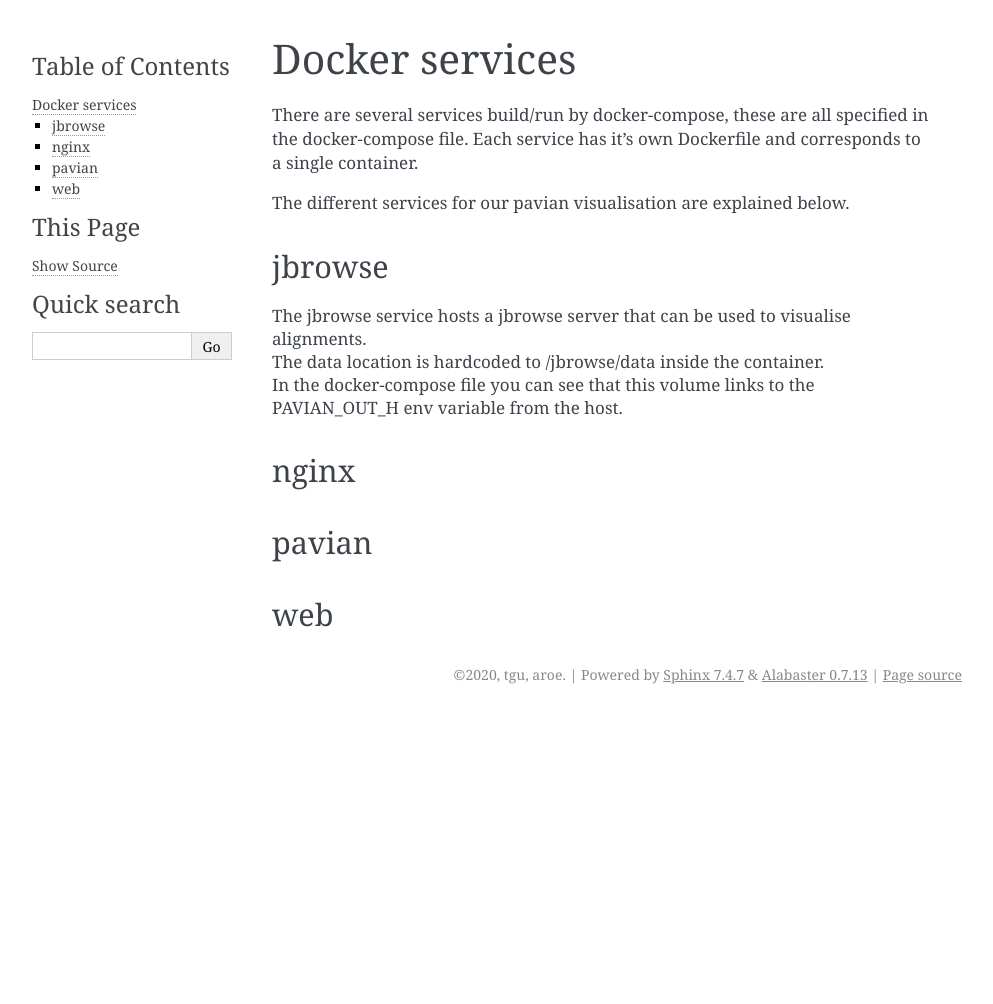
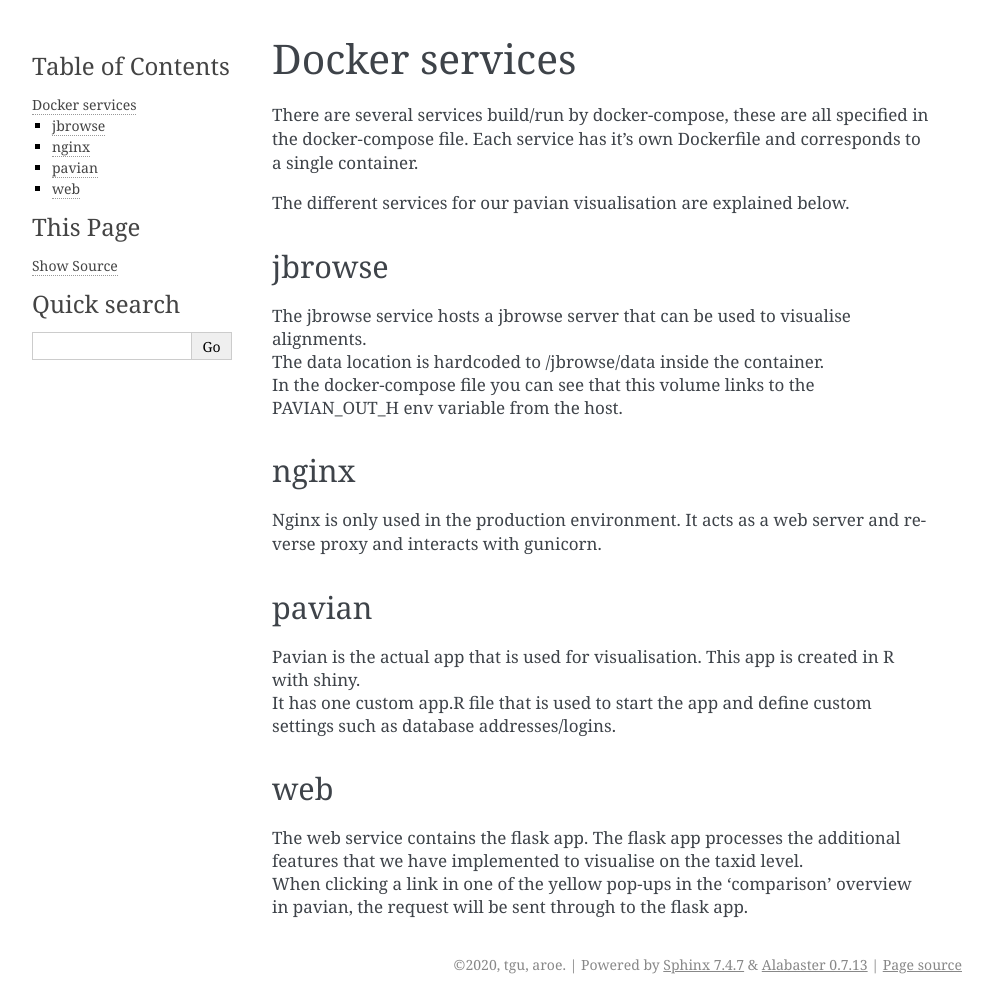
Before and after one commit to aroelo/ncp_docker, a Sphinx documentation site: the page built from sphinx_documentation/source/docker_services.rst, in a window 1280 px wide. Shown: the whole page, without its empty margins (148-1141 px from the left). Built offline with Sphinx 7.4.7, drawn with Linux system fonts in a browser that asks for light colours; before the commit the page ends 900 px from its top, so only the background shows below that.

Commit message:
minor updates to documentation

```diff
--- /dev/null
+++ b/sphinx_documentation/source/debugging.rst
@@ -0,0 +1,2 @@
+How to debug
+======================
--- a/sphinx_documentation/source/docker_compose.rst
+++ b/sphinx_documentation/source/docker_compose.rst
@@ -8,7 +8,7 @@ The docker-compose file was created at version 3.7 and contains build & run info
 Many of the parameters are obtained from ENV values that are defined in the '.env' file.
 
 The key differences between the dev and prod as of this moment are:
-    - The BRANCH arg in 'pavian' service that determines which pavian branch is cloned from github.
+    - The BRANCH arg in the 'pavian' service that determines which pavian branch is cloned from github.
     - The extra 'nginx' service in the prod environment.
     - Consequently, some different ports that are used with the 'nginx' service mentioned above.
     - Which postgres database is used in the 'web' service.
--- a/sphinx_documentation/source/docker_services.rst
+++ b/sphinx_documentation/source/docker_services.rst
@@ -16,10 +16,14 @@ jbrowse
 
 nginx
 -------
-
+Nginx is only used in the production environment. It acts as a web server and reverse proxy and interacts with gunicorn.
 
 pavian
 -------
+| Pavian is the actual app that is used for visualisation. This app is created in R with shiny.
+| It has one custom app.R file that is used to start the app and define custom settings such as database addresses/logins.
 
 web
 ----
+| The web service contains the flask app. The flask app processes the additional features that we have implemented to visualise on the taxid level.
+| When clicking a link in one of the yellow pop-ups in the 'comparison' overview in pavian, the request will be sent through to the flask app.
```
Also changed, not shown: sphinx_documentation/source/initial_setup.rst (+8 -0 lines).
